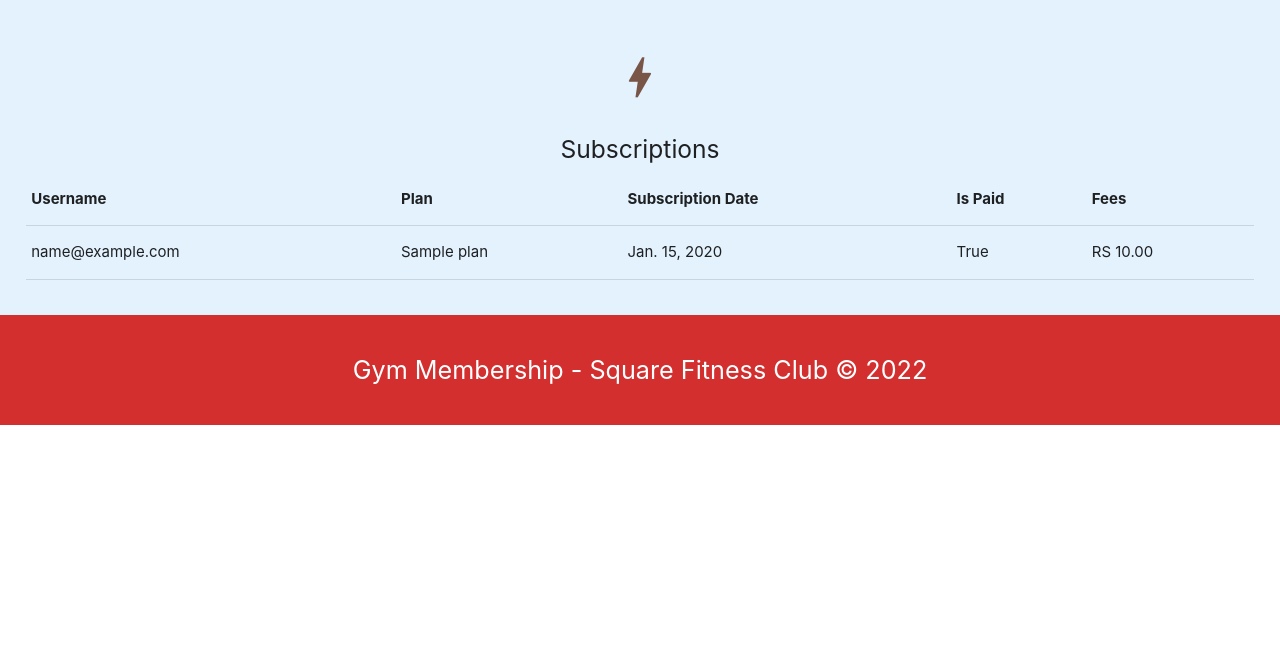
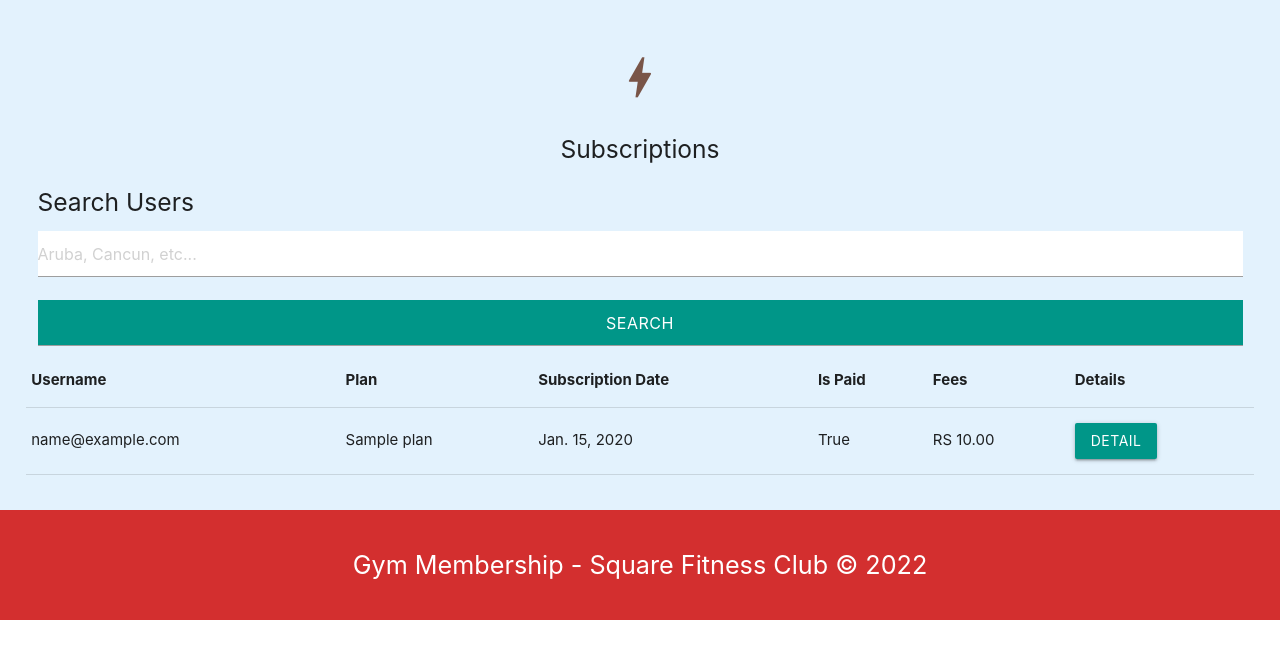
Before and after one commit to Apfirebolt/gym_management_system, a Django app: page /core/subscriptions in a window 1280 px wide. Shown: the part 64-723 px from the top of the page. Run offline with Django 4.2, Linux system fonts and the light colour scheme; tables that the repository leaves empty hold one stand-in row (values such as "Sample post"); some libraries are stand-ins or nearby versions.

Commit message:
subscription detail page

```diff
--- a/core/urls.py
+++ b/core/urls.py
@@ -1,5 +1,5 @@
 from django.urls import path, include
-from . views import ListCustomUsers, ListPlan, ListEquipment, ListSubscriptions
+from . views import ListCustomUsers, ListPlan, ListEquipment, ListSubscriptions, SubscriptionDetail
 
 
 urlpatterns = [
@@ -7,4 +7,6 @@ urlpatterns = [
     path('users', ListCustomUsers.as_view(), name='list-users'),
     path('equipments', ListEquipment.as_view(), name='list-equipments'),
     path('subscriptions', ListSubscriptions.as_view(), name='list-subscriptions'),
+    path('subscriptions/<int:pk>', SubscriptionDetail.as_view(), name='subscription-detail'),
+
 ]
--- a/core/views.py
+++ b/core/views.py
@@ -1,4 +1,4 @@
-from django.views.generic import ListView
+from django.views.generic import ListView, DetailView
 from .models import CustomUser, Equipment, UserPlan, Plan
 from django.contrib.auth.mixins import LoginRequiredMixin
 
@@ -47,5 +47,13 @@ class ListSubscriptions(ListView):
     context_object_name = 'subscriptions'
 
     def get_queryset(self):
-        qs = UserPlan.objects.all()
+        qs = UserPlan.objects.all().order_by('-subscription_date')
         return qs
+
+
+class SubscriptionDetail(DetailView):
+    """A View to get detail of a subscription"""
+
+    model = UserPlan
+    template_name = 'core/user_plan_detail.html'
+    context_object_name = 'subscription'
--- a/templates/core/list_user_plan.html
+++ b/templates/core/list_user_plan.html
@@ -14,7 +14,13 @@
                         <i class="material-icons">bolt</i>
                     </h2>
                     <h5 class="center">Subscriptions</h5>
-
+                    <form action="{% url 'core:list-subscriptions' %}" class="col s12" method="GET">
+                        <h5>Search Users</h5>
+                        <div class="input-field">
+                          <input class="white grey-text autocomplete" placeholder="Aruba, Cancun, etc..." type="text" name="search-input" id="autocomplete-input">
+                        </div>
+                        <input class="btn teal" value="Search" />
+                    </form>
                     <table>
                         <thead>
                           <tr>
@@ -23,6 +29,7 @@
                               <th>Subscription Date</th>
                               <th>Is Paid</th>
                               <th>Fees</th>
+                              <th>Details</th>
                           </tr>
                         </thead>
 
@@ -34,6 +41,9 @@
                                 <td>{{ each_subscription.subscription_date }}</td>
                                 <td>{{ each_subscription.is_paid }}</td>
                                 <td>RS {{ each_subscription.plan_id.fees }}</td>
+                                <td>
+                                    <a href="{% url 'core:subscription-detail' each_subscription.id %}" class="btn teal">Detail</a>
+                                </td>
                             </tr>
                             {% endfor %}
                         </tbody>
```
Also changed, not shown: templates/core/user_plan_detail.html (added, +48 -0 lines), static/img/gym-icon.png (added).
